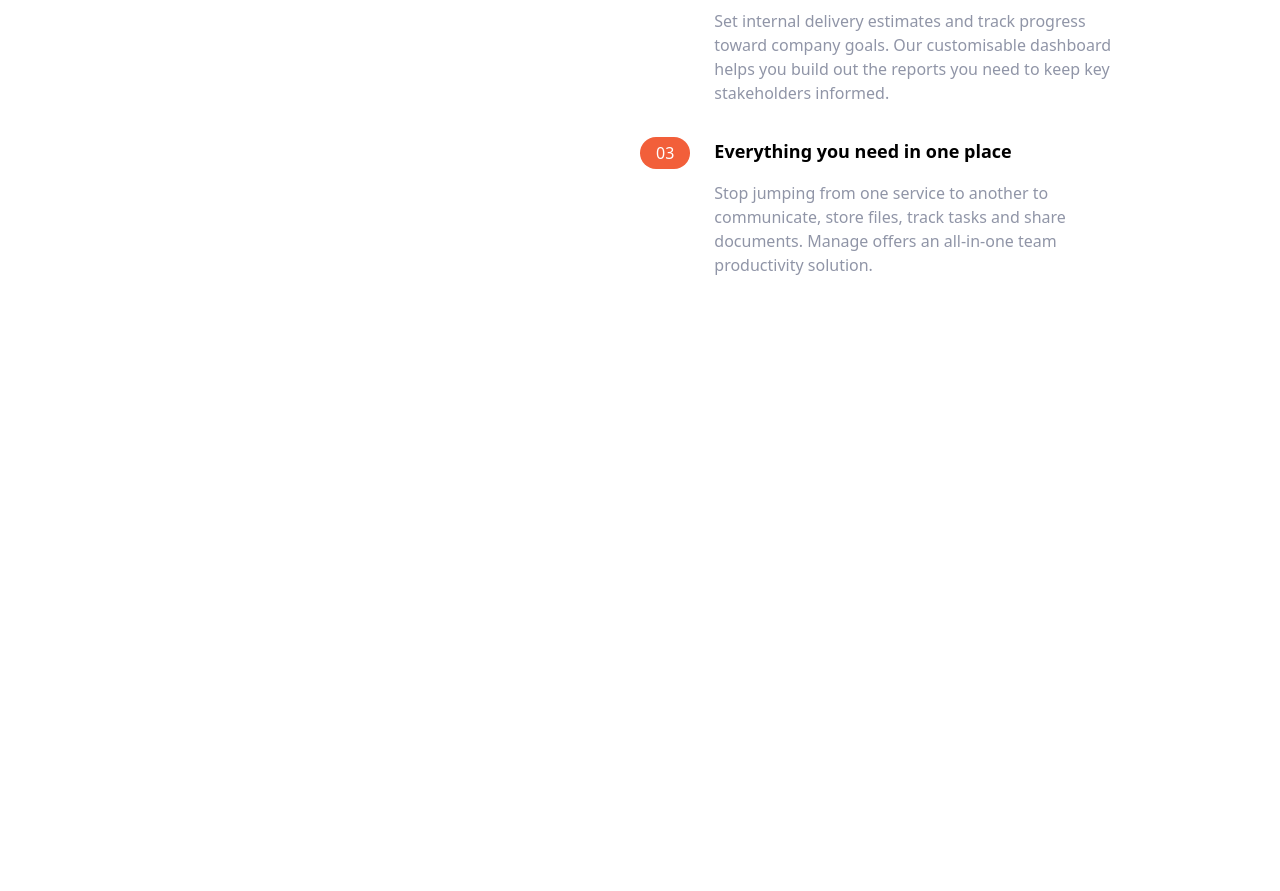
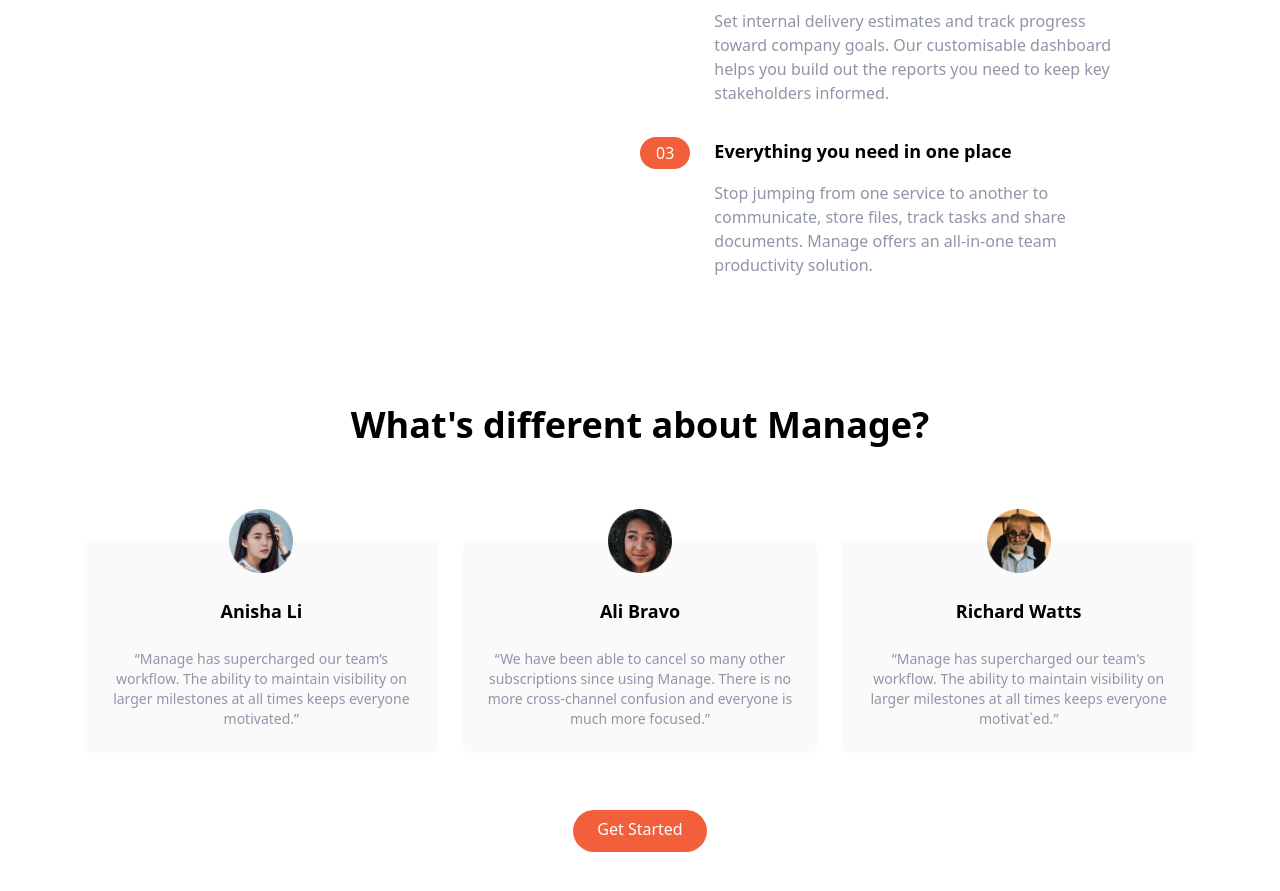
Before and after one commit to vasivuk/tailwind-tutorial, a website: page index.html in a window 1280 px wide. Shown: the part 863-1754 px from the top of the page. Before the commit the page ends 1140 px from the top, so only its background shows below. Drawn offline with Linux system fonts and the light colour scheme.

Commit message:
Added Testemonials section

```diff
--- a/index.html
+++ b/index.html
@@ -131,5 +131,47 @@
             </div>
         </div>
     </section>
+
+    <!-- Testemonials -->
+    <section id="testemonials">
+        <!-- Container for heading and testemonial blocks-->
+        <div class="max-w-6xl px-5 mx-auto mt-32 text-center">
+            <!-- Heading -->
+            <h2 class="text-4xl font-bold text-center">What's different about Manage?</h2>
+            <!-- Testemonials Container -->
+            <div class="flex flex-col mt-24 md:flex-row md:space-x-6">
+                <!-- Testemonial 1 -->
+                <div class="flex flex-col items-center p-6 space-y-6 rounded-lg bg-veryLightGray md:w-1/3">
+                    <img src="img/avatar-anisha.png" class="w-16 -mt-14" alt="">
+                    <h5 class="text-lg font-bold">Anisha Li</h5>
+                    <p class="text-sm text-darkGrayishBlue">
+                        “Manage has supercharged our team’s workflow. The ability to maintain visibility on larger milestones at all times keeps everyone motivated.”
+                    </p>
+                </div>
+
+                <!-- Testemonial 2 -->
+                <div class="hidden flex-col items-center p-6 space-y-6 rounded-lg bg-veryLightGray md:w-1/3 md:flex">
+                    <img src="img/avatar-ali.png" class="w-16 -mt-14" alt="">
+                    <h5 class="text-lg font-bold">Ali Bravo</h5>
+                    <p class="text-sm text-darkGrayishBlue">
+                        “We have been able to cancel so many other subscriptions since using Manage. There is no more cross-channel confusion and everyone is much more focused.”
+                    </p>
+                </div>
+
+                <!-- Testemonial 3 -->
+                <div class="hidden flex-col items-center p-6 space-y-6 rounded-lg bg-veryLightGray md:flex md:w-1/3">
+                    <img src="img/avatar-richard.png" class="w-16 -mt-14" alt="">
+                    <h5 class="text-lg font-bold">Richard Watts</h5>
+                    <p class="text-sm text-darkGrayishBlue">
+                        “Manage has supercharged our team's workflow. The ability to maintain visibility on larger milestones at all times keeps everyone motivat`ed.”
+                    </p>
+                </div>
+            </div>
+            <!-- Button -->
+            <div class="my-16">
+                <a href="" class="p-3 px-6 pt-2 text-white bg-brightRed rounded-full baseline hover:bg-brightRedLight">Get Started</a>
+            </div>
+        </div>
+    </section>
 </body>
 </html>
```
Also changed, not shown: dist/main.css.
